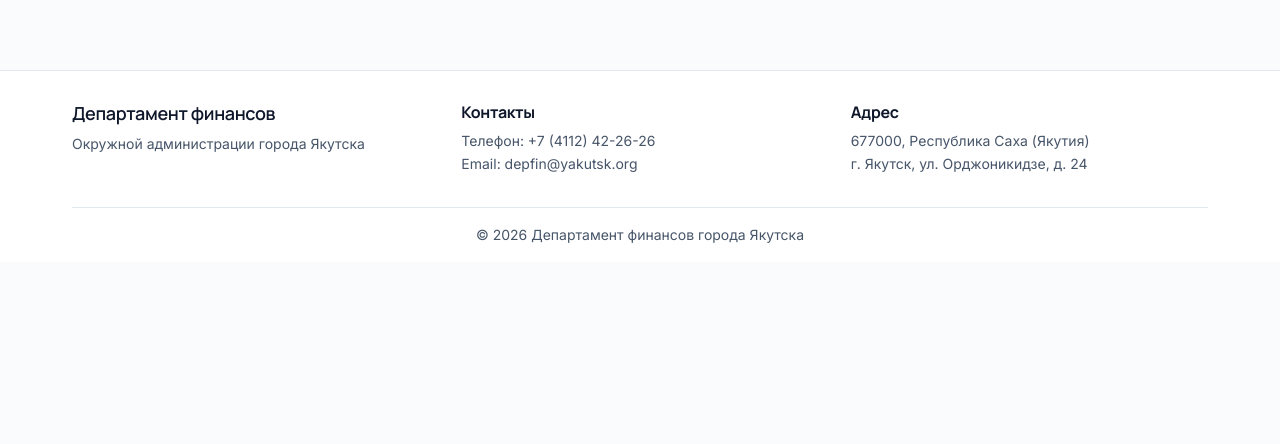
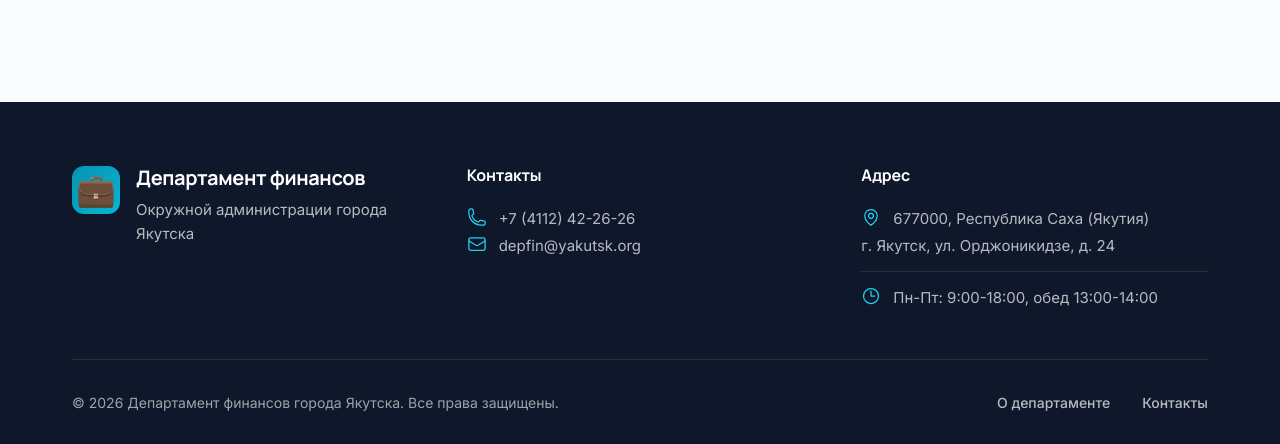
Before and after one commit to KapaSique/Department-boilerplate, a Svelte app in the folder frontend/: page /contacts in a window 1280 px wide. Shown: the part 691-1135 px from the top of the page. Before the commit the page ends 953 px from the top, so only its background shows below. Built offline with nearby package versions, Linux system fonts and the light colour scheme; no server answers.

Commit message:
Redesign Footer with modern layout and icons

```diff
--- a/frontend/src/components/Footer.svelte
+++ b/frontend/src/components/Footer.svelte
@@ -6,70 +6,196 @@
   <div class="container">
     <div class="footer-content">
       <div class="footer-section">
-        <h3>Департамент финансов</h3>
-        <p>Окружной администрации города Якутска</p>
+        <div class="footer-logo">
+          <div class="logo-icon">💼</div>
+          <div>
+            <h3>Департамент финансов</h3>
+            <p>Окружной администрации города Якутска</p>
+          </div>
+        </div>
       </div>
 
       <div class="footer-section">
         <h4>Контакты</h4>
-        <p>Телефон: +7 (4112) 42-26-26</p>
-        <p>Email: depfin@yakutsk.org</p>
+        <ul>
+          <li>
+            <svg xmlns="http://www.w3.org/2000/svg" fill="none" viewBox="0 0 24 24" stroke-width="1.5" stroke="currentColor">
+              <path stroke-linecap="round" stroke-linejoin="round" d="M2.25 6.75c0 8.284 6.716 15 15 15h2.25a2.25 2.25 0 002.25-2.25v-1.372c0-.516-.351-.966-.852-1.091l-4.423-1.106c-.44-.11-.902.055-1.173.417l-.97 1.293c-.282.376-.769.542-1.21.38a12.035 12.035 0 01-7.143-7.143c-.162-.441.004-.928.38-1.21l1.293-.97c.363-.271.527-.734.417-1.173L6.963 3.102a1.125 1.125 0 00-1.091-.852H4.5A2.25 2.25 0 002.25 4.5v2.25z" />
+            </svg>
+            +7 (4112) 42-26-26
+          </li>
+          <li>
+            <svg xmlns="http://www.w3.org/2000/svg" fill="none" viewBox="0 0 24 24" stroke-width="1.5" stroke="currentColor">
+              <path stroke-linecap="round" stroke-linejoin="round" d="M21.75 6.75v10.5a2.25 2.25 0 01-2.25 2.25h-15a2.25 2.25 0 01-2.25-2.25V6.75m19.5 0A2.25 2.25 0 0019.5 4.5h-15a2.25 2.25 0 00-2.25 2.25m19.5 0v.243a2.25 2.25 0 01-1.07 1.916l-7.5 4.615a2.25 2.25 0 01-2.36 0L3.32 8.91a2.25 2.25 0 01-1.07-1.916V6.75" />
+            </svg>
+            depfin@yakutsk.org
+          </li>
+        </ul>
       </div>
 
       <div class="footer-section">
         <h4>Адрес</h4>
-        <p>677000, Республика Саха (Якутия)</p>
-        <p>г. Якутск, ул. Орджоникидзе, д. 24</p>
+        <ul>
+          <li>
+            <svg xmlns="http://www.w3.org/2000/svg" fill="none" viewBox="0 0 24 24" stroke-width="1.5" stroke="currentColor">
+              <path stroke-linecap="round" stroke-linejoin="round" d="M15 10.5a3 3 0 11-6 0 3 3 0 016 0z" />
+              <path stroke-linecap="round" stroke-linejoin="round" d="M19.5 10.5c0 7.142-7.5 11.25-7.5 11.25S4.5 17.642 4.5 10.5a7.5 7.5 0 1115 0z" />
+            </svg>
+            677000, Республика Саха (Якутия)
+          </li>
+          <li>г. Якутск, ул. Орджоникидзе, д. 24</li>
+          <li class="work-hours">
+            <svg xmlns="http://www.w3.org/2000/svg" fill="none" viewBox="0 0 24 24" stroke-width="1.5" stroke="currentColor">
+              <path stroke-linecap="round" stroke-linejoin="round" d="M12 6v6h4.5m4.5 0a9 9 0 11-18 0 9 9 0 0118 0z" />
+            </svg>
+            Пн-Пт: 9:00-18:00, обед 13:00-14:00
+          </li>
+        </ul>
       </div>
     </div>
 
     <div class="footer-bottom">
-      <p>&copy; {currentYear} Департамент финансов города Якутска</p>
+      <p>&copy; {currentYear} Департамент финансов города Якутска. Все права защищены.</p>
+      <div class="footer-links">
+        <a href="/about">О департаменте</a>
+        <a href="/contacts">Контакты</a>
+      </div>
     </div>
   </div>
 </footer>
 
 <style>
   footer {
-    background: var(--surface);
-    border-top: 1px solid var(--border);
-    margin-top: 4rem;
-    padding: 2rem 0 1rem;
+    background: var(--text);
+    color: rgba(255, 255, 255, 0.9);
+    margin-top: 6rem;
+    padding: 4rem 0 2rem;
   }
 
   .footer-content {
     display: grid;
-    grid-template-columns: repeat(auto-fit, minmax(250px, 1fr));
-    gap: 2rem;
-    margin-bottom: 2rem;
+    grid-template-columns: repeat(auto-fit, minmax(280px, 1fr));
+    gap: 3rem;
+    margin-bottom: 3rem;
+  }
+
+  .footer-logo {
+    display: flex;
+    align-items: flex-start;
+    gap: 1rem;
+  }
+
+  .logo-icon {
+    font-size: 2rem;
+    width: 48px;
+    height: 48px;
+    background: var(--gradient-primary);
+    border-radius: 12px;
+    display: flex;
+    align-items: center;
+    justify-content: center;
+    flex-shrink: 0;
   }
 
   .footer-section h3 {
-    font-size: 1.125rem;
+    font-size: 1.25rem;
     margin-bottom: 0.5rem;
-    color: var(--text);
+    color: white;
+    font-weight: 700;
   }
 
   .footer-section h4 {
     font-size: 1rem;
-    margin-bottom: 0.5rem;
-    color: var(--text);
+    margin-bottom: 1.25rem;
+    color: white;
+    font-weight: 700;
+    letter-spacing: -0.01em;
   }
 
   .footer-section p {
-    color: var(--text-secondary);
-    font-size: 0.875rem;
+    color: rgba(255, 255, 255, 0.7);
+    font-size: 0.9375rem;
     line-height: 1.6;
   }
 
+  .footer-section ul {
+    list-style: none;
+    padding: 0;
+    margin: 0;
+  }
+
+  .footer-section li {
+    color: rgba(255, 255, 255, 0.7);
+    font-size: 0.9375rem;
+    line-height: 1.8;
+    display: flex;
+    align-items: flex-start;
+    gap: 0.75rem;
+  }
+
+  .footer-section li svg {
+    width: 20px;
+    height: 20px;
+    flex-shrink: 0;
+    margin-top: 0.125rem;
+    color: var(--secondary);
+  }
+
+  .work-hours {
+    margin-top: 0.75rem;
+    padding-top: 0.75rem;
+    border-top: 1px solid rgba(255, 255, 255, 0.1);
+  }
+
   .footer-bottom {
-    padding-top: 1rem;
-    border-top: 1px solid var(--border);
-    text-align: center;
+    padding-top: 2rem;
+    border-top: 1px solid rgba(255, 255, 255, 0.1);
+    display: flex;
+    justify-content: space-between;
+    align-items: center;
+    flex-wrap: wrap;
+    gap: 1.5rem;
   }
 
   .footer-bottom p {
-    color: var(--text-secondary);
+    color: rgba(255, 255, 255, 0.6);
     font-size: 0.875rem;
+    margin: 0;
+  }
+
+  .footer-links {
+    display: flex;
+    gap: 2rem;
+  }
+
+  .footer-links a {
+    color: rgba(255, 255, 255, 0.7);
+    font-size: 0.875rem;
+    font-weight: 500;
+    transition: color 0.2s;
+  }
+
+  .footer-links a:hover {
+    color: white;
+  }
+
+  @media (max-width: 768px) {
+    footer {
+      padding: 3rem 0 1.5rem;
+    }
+
+    .footer-content {
+      gap: 2.5rem;
+    }
+
+    .footer-bottom {
+      flex-direction: column;
+      align-items: flex-start;
+      gap: 1rem;
+    }
+
+    .footer-links {
+      gap: 1.5rem;
+    }
   }
 </style>
```
